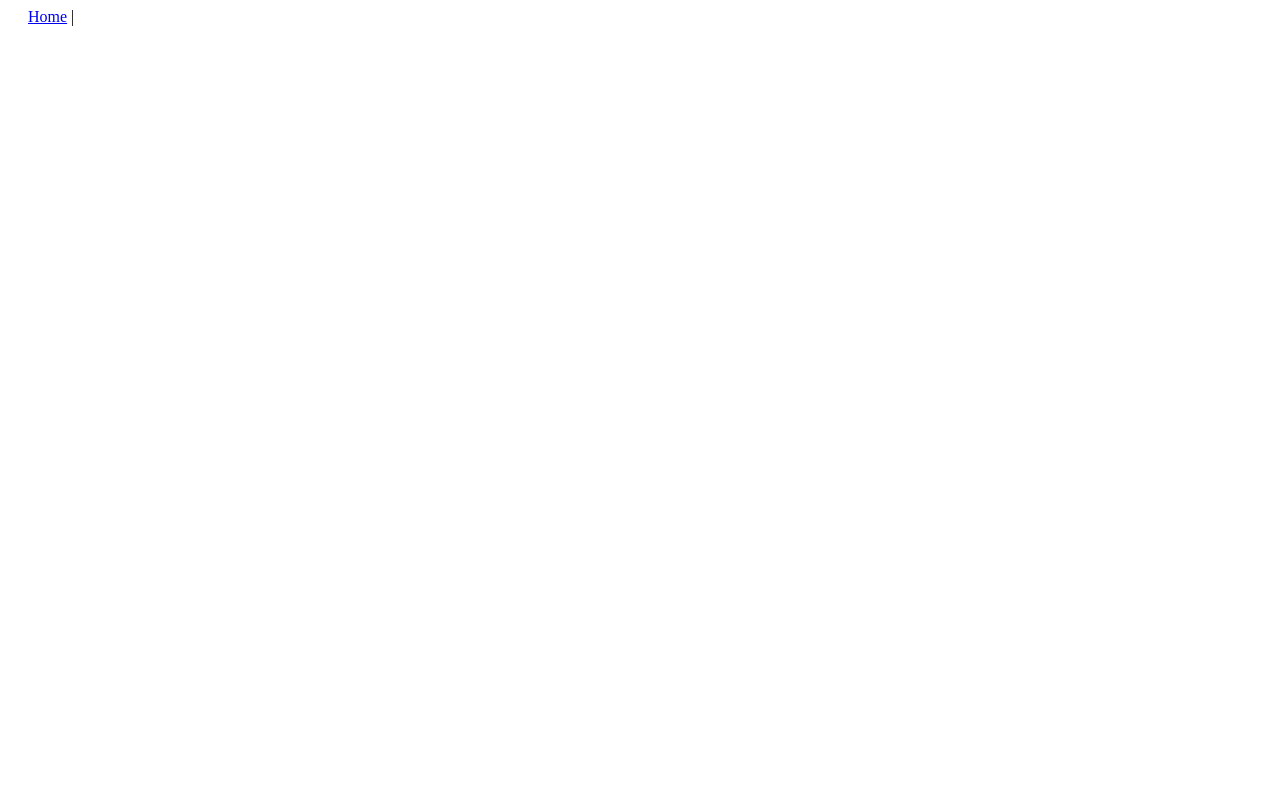
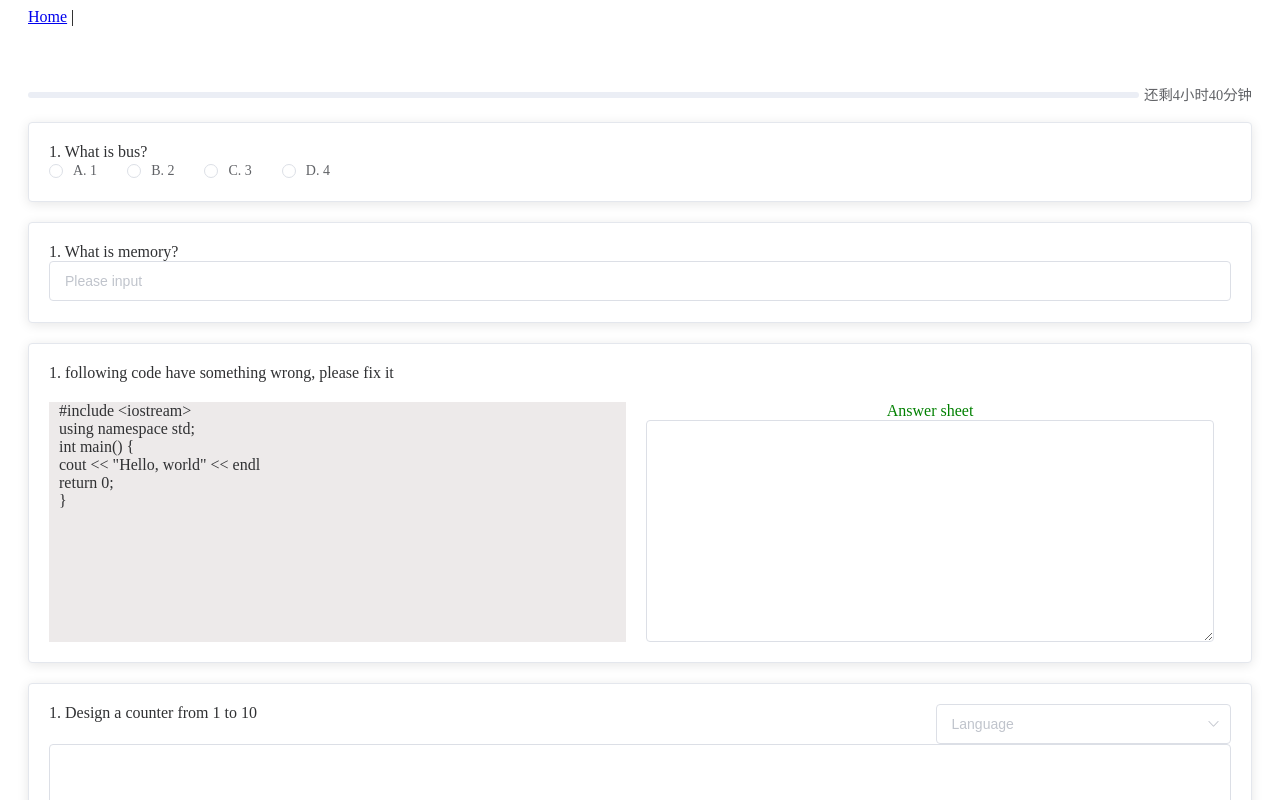
Before and after one commit to bianyuanop/SWJTU_EXAM_FRONT_END, a Vue app: page /exam/1 in a window 1280 px wide. Before the commit this address had no page. Shown: the top 800 px of the page. Built offline with nearby package versions, Linux system fonts and the light colour scheme.

Commit message:
finish exam inside

```diff
--- a/package.json
+++ b/package.json
@@ -12,6 +12,7 @@
     "element-plus": "^1.0.2-beta.28",
     "jquery": "^3.6.0",
     "vue": "^3.0.0",
+    "vue-code-highlight": "^0.7.6",
     "vue-global-var": "^1.0.0",
     "vue-router": "^4.0.0-0",
     "vuex": "^4.0.0-0"
--- a/src/components/exam/card.vue
+++ b/src/components/exam/card.vue
@@ -1,20 +1,37 @@
 
 <template>
 <el-card class="box-card">
-  <template #header>
     <div class="card-header">
-      <span>{{ exam.title }}</span>
-      <el-button class="button" type="text">开始考试</el-button>
+      <h1>{{ exam.describe }}</h1>
+      <el-button class="button" type="text" @click="direct2exam">开始考试</el-button>
     </div>
-  </template>
-  <div v-for="o in 4" :key="o" class="text item">
-    {{'List item ' + o }}
-  </div>
+    <div class="time">开始时间: {{ start_time }}</div>
+    <div class="duration">结束时间: {{ end_time }}</div>
 </el-card>
 </template>
 
 <script>
+export default {
+    name: "Card",
+    props: ['exam'],
+    computed: {
+        start_time(){
+            return this.exam.start_time.getMonth() + "月" + this.exam.start_time.getDay() + "日 " + this.exam.start_time.toString().slice(15,24);
+        },
+        end_time() {
+            var cur = new Date(this.exam.start_time);
+            cur.setHours(this.exam.start_time.getHours() + this.exam.duration.getHours());
+            cur.setMinutes(this.exam.start_time.getMinutes() + this.exam.duration.getMinutes());
+            return cur.getMonth() + "月" + cur.getDay() + "日 " + cur.toString().slice(15,24);
+        }
+    },
+    methods: {
+        direct2exam: function() {
+            return null;
+        }
+    }
 
+}
 </script>
 
 <style>
@@ -22,17 +39,10 @@
       display: flex;
       justify-content: space-between;
       align-items: center;
-  }
+}
+.box-card {
+    display: flex;
+    flex-direction: column;
+}
 
-  .text {
-    font-size: 14px;
-  }
-
-  .item {
-    margin-bottom: 18px;
-  }
-
-  .box-card {
-    width: 480px;
-  }
 </style>
--- a/src/components/exam/coding.vue
+++ b/src/components/exam/coding.vue
@@ -0,0 +1,95 @@
+<template>
+    <el-card class="box-card">
+        <div class="question">{{ info.id + '. ' + info.describe }}
+            <el-select v-model="value" placeholder="Language">
+                <el-option
+                v-for="item in options"
+                :key="item.value"
+                :label="item.label"
+                :value="item.value">
+                </el-option>
+            </el-select>
+        </div>
+        <div class="highlight">
+            <el-input type="textarea" placeholder="" v-model="code" rows="15"></el-input>
+        </div>
+        <div class="btn-group">
+            <el-button type="primary" @click="run">Run</el-button>
+        </div>
+        <div class="res">
+        </div>
+    </el-card>
+</template>
+
+<script>
+import $ from 'jquery'
+export default {
+    name: "Coding",
+    props: ['info'],
+    methods: {
+        run: function() {
+            this.runningResul = "Running";
+            $('.el-alert').show();
+            console.log("Running.");
+        },
+    },
+    mounted: function() {
+        $('.el-alert').hide();
+        $('textarea').each(function() {
+            this.addEventListener('keydown', function(e) {
+                if (e.key == 'Tab') {
+                    e.preventDefault();
+                    var start = this.selectionStart;
+                    var end = this.selectionEnd;
+
+                    // set textarea value to: text before caret + tab + text after caret
+                    this.value = this.value.substring(0, start) +
+                    "\t" + this.value.substring(end);
+
+                    // put caret at right position again
+                    this.selectionStart =
+                    this.selectionEnd = start + 1;
+                }
+            })
+        })
+    },
+    data() {
+      return {
+        options: [{
+          value: 'c',
+          label: 'c'
+        },
+        {
+          value: 'cpp',
+          label: 'cpp'
+        },
+        {
+          value: 'python',
+          label: 'python'
+        },
+        {
+          value: 'go',
+          label: 'go'
+        }
+        ],
+        value: '',
+        runningResul: '',
+        code: ''
+      }
+    }
+}
+</script>
+
+<style scoped>
+.el-select {
+    float: right;
+    width: 25%;
+}
+.highlight {
+    padding-top: 20px;
+}
+.btn-group {
+    padding-top: 20px;
+    float: right;
+}
+</style>
--- a/src/components/exam/fill.vue
+++ b/src/components/exam/fill.vue
@@ -0,0 +1,19 @@
+<template>
+    <el-card class="box-card">
+        <div class="describe">{{ info.id + '. ' + info.describe }}</div>
+        <el-input placeholder="Please input" v-model="input"></el-input>
+    </el-card>
+</template>
+
+<script>
+import { defineComponent, ref } from 'vue'
+export default defineComponent({
+    name: "Fill",
+    props: ['info'],
+    setup() {
+        return {
+            input: ref('')
+        }
+    }
+})
+</script>
--- a/src/components/exam/fix.vue
+++ b/src/components/exam/fix.vue
@@ -0,0 +1,50 @@
+<template>
+    <el-card class="box-card">
+        {{ info.id + ". " + info.describe }}
+        <div class="inner-wrapper">
+            <div class="question">
+                {{ info.codePiece }}
+            </div>
+            <div class="answer-sheet">
+                Answer sheet
+                <el-input type="textarea" v-model="fixRes" rows="10"></el-input>
+            </div>
+        </div>
+    </el-card>
+</template>
+
+<script>
+import { defineComponent, ref } from 'vue'
+export default defineComponent ({
+    name: "Fix",
+    props: ['info'],
+    setup() {
+        return {
+            fixRes: ref('')
+        }
+    }
+})
+</script>
+
+<style scoped>
+.inner-wrapper {
+    display: flex;
+    flex-direction: row;
+    padding-top: 20px;
+}
+.question {
+    white-space: pre-line;
+    width: 48%;
+    background-color: rgb(82,51,51,0.1);
+    padding-left: 10px;
+}
+.answer-sheet {
+    width: 48%;
+    display: flex;
+    flex-direction: column;
+    justify-content: flex-start;
+    align-items: center;
+    color: green;
+    padding-left: 20px;
+}
+</style>
--- a/src/components/exam/select.vue
+++ b/src/components/exam/select.vue
@@ -1,10 +1,33 @@
 <template>
-    div.
+    <el-card class="box-card">
+        <div class="describe">{{ info.id + ". " + info.describe }}</div>
+        <div class="options">
+            <el-radio v-model="radio" :label="index" v-for="index in Object.keys(options).length" :key="index">{{ Object.keys(options)[index-1] + '. ' + options[Object.keys(options)[index-1]] }}</el-radio>
+        </div>
+    </el-card>
+
 </template>
 
 <script>
-export default {
+import { defineComponent, ref } from 'vue'
+export default defineComponent ({
     name: "Select",
-    props: ['question']
-}
+    props: ['info'],
+    setup() {
+        var selection = '1';
+        return {
+            radio: ref(selection),
+        }
+    },
+    data() {
+        return {
+            options: this.info.options
+        }
+    },
+    mounted: function() {
+    }
+})
 </script>
+
+<style scoped>
+</style>
--- a/src/router/index.js
+++ b/src/router/index.js
@@ -3,6 +3,7 @@ import Home from '../views/Home.vue'
 import Login from '../views/Login.vue'
 import Register from '../views/Register.vue'
 import Exam from '../views/Exam.vue'
+import ExamInner from '../views/ExamInner.vue'
 
 const routes = [
   {
@@ -24,7 +25,13 @@ const routes = [
     path: '/exams',
     name : 'Exams',
     component: Exam
-  }
+  },
+  {
+    path: '/exam/:id',
+    name : 'Exam',
+    component: ExamInner
+  },
+
 ]
 
 const router = createRouter({
--- a/src/store/index.js
+++ b/src/store/index.js
@@ -14,7 +14,8 @@ export default createStore({
     ],
     exams: [
       {
-        exam_id: 1,
+        id: 1,
+        describe: "Exam for class 1",
         start_time: new Date(2020, 5, 5, 10, 0, 0),
         duration: new Date(0, 0, 0, 2, 0, 0),
         allow: [
@@ -77,8 +78,8 @@ export default createStore({
     fix: [
       {
         id: 1,
-        describe: "following code have something wrong, please fix it\n\
-        #include <iostream>\n\
+        describe: "following code have something wrong, please fix it",
+        codePiece:"#include <iostream>\n\
         using namespace std;\n\
         int main() {\n\
           cout << \"Hello, world\" << endl\n\
--- a/src/views/Exam.vue
+++ b/src/views/Exam.vue
@@ -1,23 +1,22 @@
 <template>
     <div class="cards">
         <div v-for="exam in exams" :key="exam">
-            {{ exam.describe }}
+            <Card :exam="exam"/>
         </div>
     </div>
 </template>
 
 <script>
+import Card from '@/components/exam/card.vue'
 export default {
     name: "Exam",
     data() {
         return {
-            exams: [
-                {
-                    id: 1,
-                    describe: "Hello, word"
-                }
-            ]
+            exams: this.$store.state.exams
         }
+    },
+    components: {
+        Card
     }
 }
 </script>
--- a/src/views/ExamInner.vue
+++ b/src/views/ExamInner.vue
@@ -0,0 +1,77 @@
+<template>
+    <el-progress :percentage="percentage" :color="customColors">{{ "还剩" + hoursLeft + "小时" + minutesLeft + "分钟" }}</el-progress>
+    <Select :info="select"/>
+    <Fill :info="fill"/>
+    <Fix :info="fix"/>
+    <Coding :info="coding"/>
+</template>
+
+<script>
+import Select from '@/components/exam/select.vue'
+import Fix from '@/components/exam/fix.vue'
+import Coding from '@/components/exam/coding.vue'
+import Fill from '@/components/exam/fill.vue'
+
+export default {
+    name: "ExamInner",
+    components: {
+        Select,
+        Fill,
+        Fix,
+        Coding
+    },
+    mounted: function() {
+    },
+    data() {
+        return {
+            select: this.$store.state.select[0],
+            fill: this.$store.state.fill[0],
+            fix: this.$store.state.fix[0],
+            coding: this.$store.state.coding[0],
+            examConf: this.getExam(this.$route.params.id),
+            customColors: [
+                {color: '#f56c6c', percentage: 20},
+                {color: '#e6a23c', percentage: 40},
+                {color: '#5cb87a', percentage: 60},
+                {color: '#1989fa', percentage: 80},
+                {color: '#6f7ad3', percentage: 100}
+            ]
+        }
+    },
+    methods: {
+        getExam: function(id) {
+            var exams = this.$store.state.exams;
+            for(let i=0; i<exams.length; i++) {
+                if(exams[i].id == id) return exams[i];
+            }
+            return null;
+        }
+    },
+    computed: {
+        percentage() {
+            var cur = new Date();
+            var hoursTotal = this.examConf.duration.getHours();
+            var minutesTotal = this.examConf.duration.getMinutes() + hoursTotal * 60;
+            var hoursLeft = cur.getHours() - this.examConf.start_time.getHours() - 1;
+            var minutesLeft =  60 - cur.getMinutes() + hoursLeft * 60;
+            return (1 - minutesLeft/minutesTotal)*100>0 ? (1 - minutesLeft/minutesTotal)*100 : 0;
+        },
+        hoursLeft() {
+            var cur = new Date();
+            var hoursLeft = cur.getHours() - this.examConf.start_time.getHours() - 1;
+            return hoursLeft;
+        },
+        minutesLeft() {
+            var cur = new Date();
+            var minutesLeft = 60 - cur.getMinutes();
+            return minutesLeft;
+        }
+    }
+}
+</script>
+
+<style scoped>
+.box-card {
+    margin-top: 20px;
+}
+</style>
```
Also changed, not shown: 1 other file (tests, documents, lock files or other folders).
